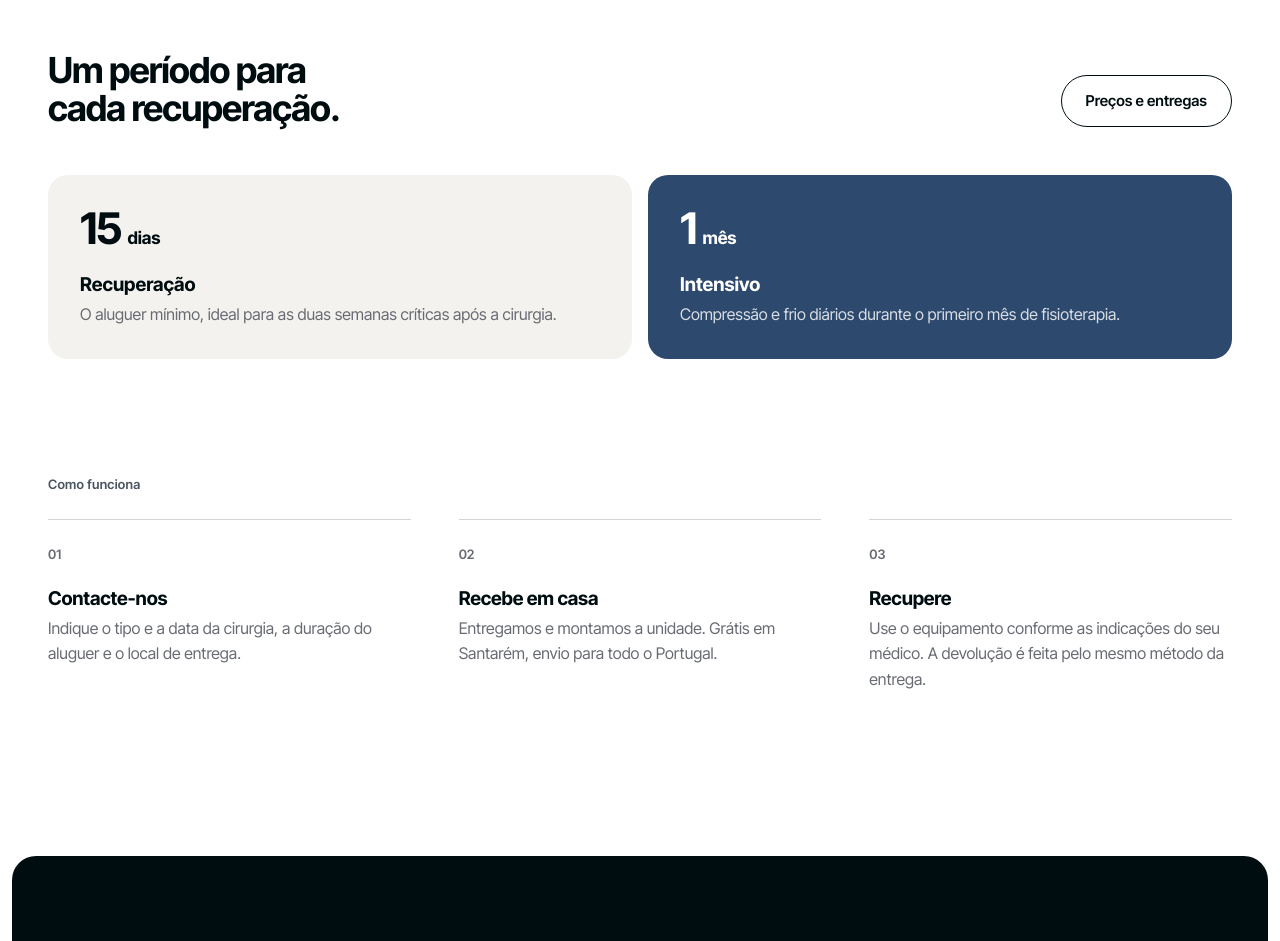
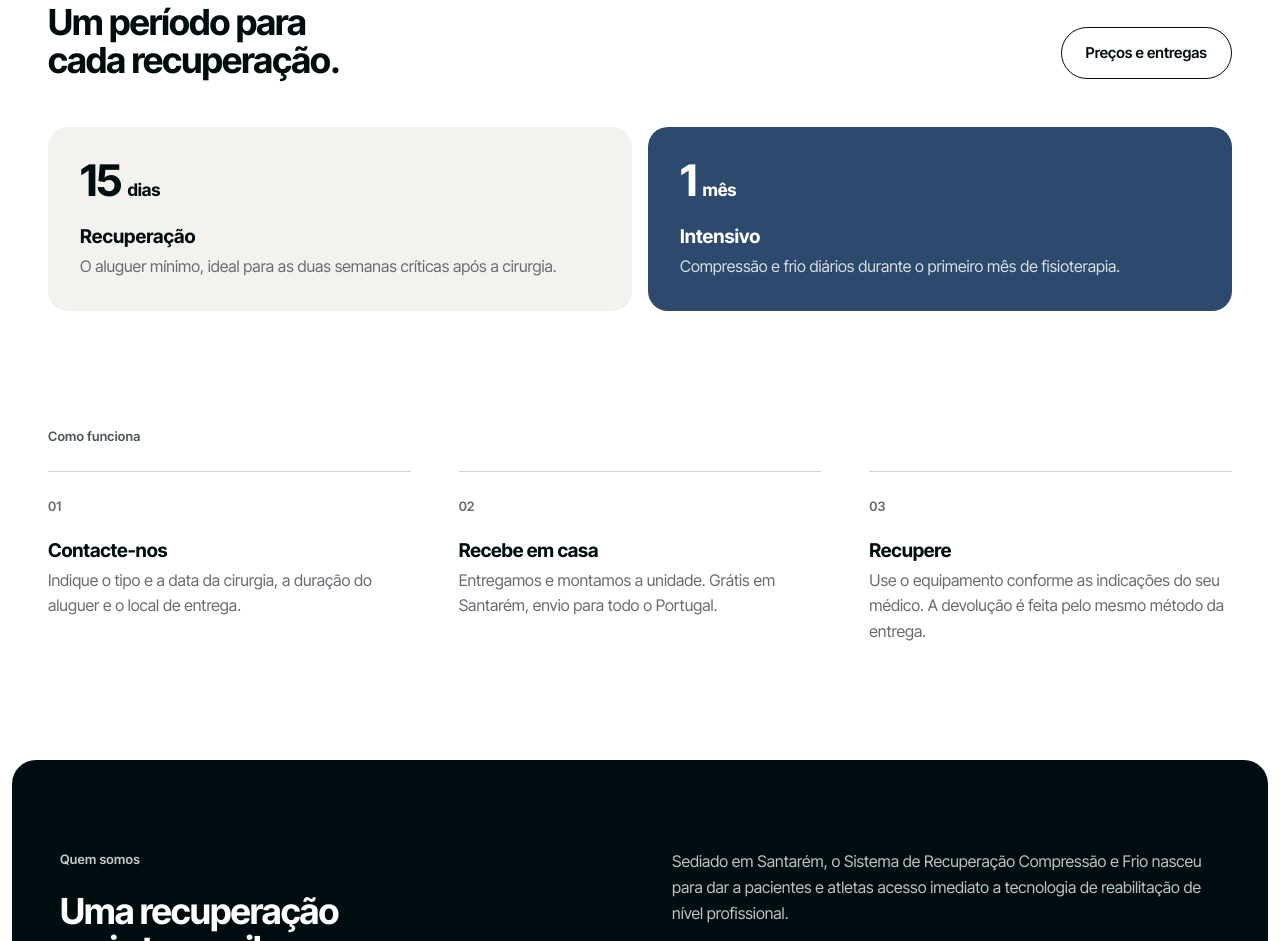
Before and after one commit to justRunz/srf-santarem, an Astro site: page / in a window 1280 px wide. Shown: the part 2473-3414 px from the top of the page. Built offline with nearby package versions, Linux system fonts and the light colour scheme; Astro itself is replaced by a stand-in of ours.

Commit message:
Stop last feature row and price group adding space after the section gap
Feature rows are spaced with grid row-gap instead of padding-bottom, and the
last price group has no bottom margin, so the gap after them is exactly
--gap-section (was +48px / +64px).

Co-Authored-By: Claude Opus 5.5 <noreply@anthropic.com>

```diff
--- a/public/style.css
+++ b/public/style.css
@@ -78,9 +78,9 @@ section.flush{padding-top:0} /* follows the previous section: one gap, not two *
 .head-row{display:flex;justify-content:space-between;align-items:flex-end;gap:var(--sp-4);flex-wrap:wrap;margin-bottom:var(--sp-5)}
 
 /* 2-column blocks separated by a rule */
-.features{display:grid;grid-template-columns:1fr 1fr;column-gap:var(--sp-7)}
+.features{display:grid;grid-template-columns:1fr 1fr;column-gap:var(--sp-7);row-gap:var(--sp-5)} /* gap only between rows, nothing after the last */
 .features.three{grid-template-columns:repeat(3,1fr);column-gap:var(--sp-5)}
-.feature{border-top:1px solid var(--hair);padding:var(--sp-3) 0 var(--sp-5)}
+.feature{border-top:1px solid var(--hair);padding-top:var(--sp-3)}
 .feature h3{font-size:var(--fs-h3);letter-spacing:-.01em;margin-bottom:var(--sp-1)}
 .feature p{color:var(--ash);margin:0}
 .feature .n{font-size:var(--fs-sm);font-weight:600;color:var(--ash);display:block;margin-bottom:var(--sp-3)}
@@ -148,6 +148,7 @@ section.flush{padding-top:0} /* follows the previous section: one gap, not two *
 /* Price tables */
 .price-list{max-width:900px;margin:0 auto}
 .price-group{margin-bottom:var(--sp-6)}
+.price-group:last-child{margin-bottom:0}
 .price-group h3{font-size:var(--fs-h3);margin-bottom:var(--sp-1)}
 .row{display:flex;justify-content:space-between;gap:var(--sp-3);padding:var(--sp-2) 0;border-bottom:1px solid var(--hair)}
 .row span{color:var(--slate)}
```
